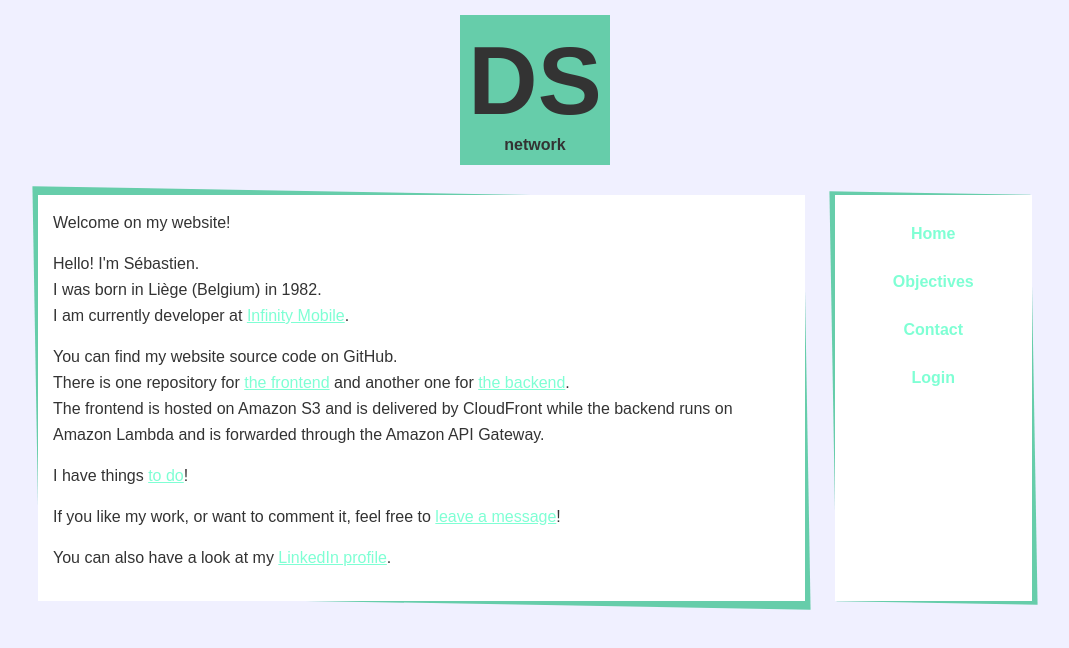
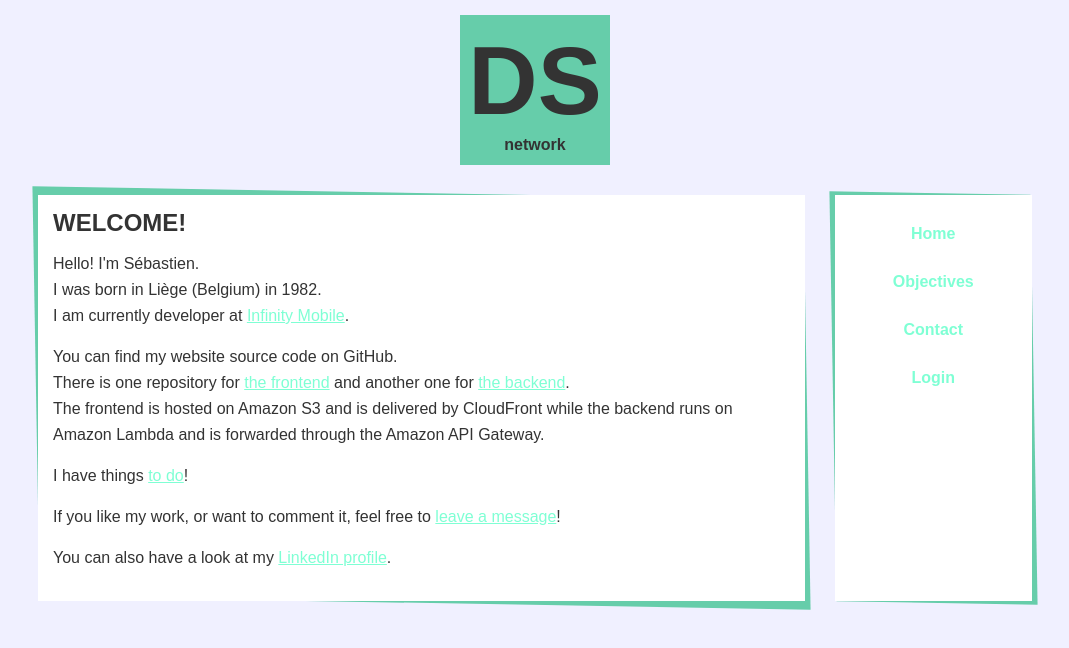
Before and after one commit to bibiseb/ds-network-frontend, a Vue app: page / in a window 1280 px wide. Shown: the top 648 px of the page, without its empty margins (105-1174 px from the left). Built offline with nearby package versions, Linux system fonts and the light colour scheme; no server answers.

Commit message:
Added default page

```diff
--- a/src/components/introduction.vue
+++ b/src/components/introduction.vue
@@ -1,6 +1,6 @@
 <template>
   <div id="introduction" class="box">
-    <p>Welcome on my website!</p>
+    <h2>Welcome!</h2>
     <p>
       Hello! I'm Sébastien.<br>
       I was born in Liège (Belgium) in 1982.<br>
--- /dev/null
+++ b/src/components/not-found.vue
@@ -0,0 +1,12 @@
+<template>
+  <div id="not-found" class="box">
+    <h2>Oops!</h2>
+    <p>It seems you're lost. Let's get back <router-link to="/">home</router-link>.</p>
+  </div>
+</template>
+
+<script>
+export default {
+  name: 'NotFound'
+}
+</script>
--- a/src/router.js
+++ b/src/router.js
@@ -7,6 +7,7 @@ import Introduction from './components/introduction'
 import Todos from './components/todos/list'
 import Contact from './components/contact'
 import Login from './components/login'
+import NotFound from './components/not-found'
 
 const routes = [
   {
@@ -24,6 +25,10 @@ const routes = [
   {
     path: '/auth',
     component: Login
+  },
+  {
+    path: '*',
+    component: NotFound
   }
 ]
 
```
